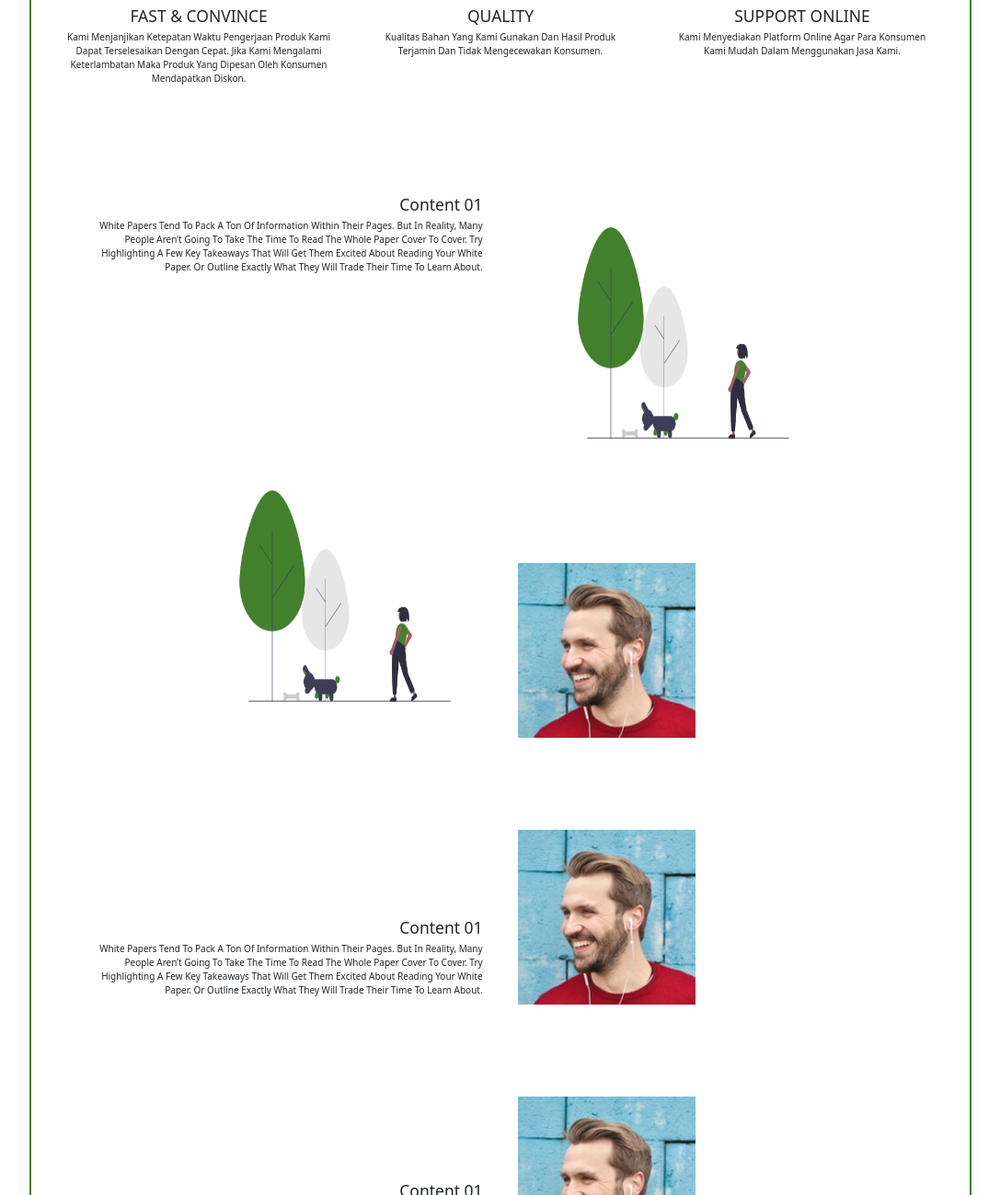
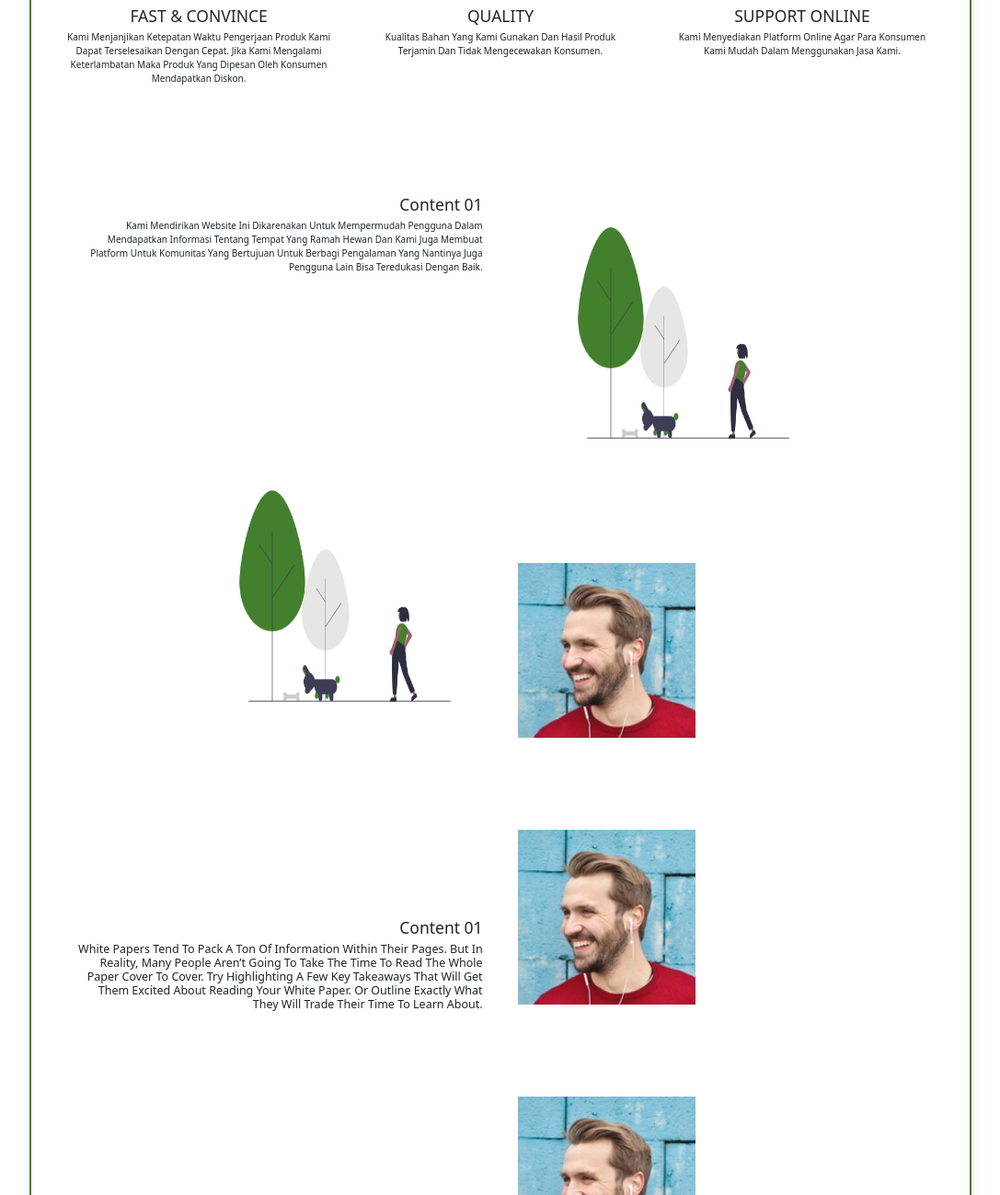
Before and after one commit to irenemariajoseph/WebDevFrontEnd, a plain HTML site: page rescuestory.html in a window 1280 px wide. Shown: the part 572-1871 px from the top of the page at 92% size, without its empty margins (96-1183 px from the left). Drawn offline with nearby package versions, Linux system fonts and the light colour scheme.

Commit message:
benerin banner + rescue

```diff
--- a/css/style.css
+++ b/css/style.css
@@ -40,6 +40,9 @@ section {
 
 #banner {
     padding: 0;
+    background-image: url(../image/poster1.png);
+    background-size: contain;
+
 }
 
 
@@ -204,6 +207,7 @@ section {
 .banner {
     width: 100%;
     position: relative;
+    background-image: url(../image/banner-1.png);
 }
 
 .prev, .next, .prev-event, .next-event{
@@ -289,7 +293,7 @@ section {
 
 .fade {
     -webkit-animation-name: fade;
-    -webkit-animation-duration: 1.5s;
+    -webkit-animation-duration: 4s;
     animation-name: fade;
     animation-duration: 4s;
 }
--- a/js/banner-animation.js
+++ b/js/banner-animation.js
@@ -15,5 +15,5 @@ function showSlides1() {
   }
   slides[slideIndex - 1].style.display = "block";
   dots[slideIndex - 1].className += " active";
-  setTimeout(showSlides1, 6000); // Change image every 2 seconds
+  setTimeout(showSlides1, 7000); // Change image every 2 seconds
 }
--- a/rescuestory.html
+++ b/rescuestory.html
@@ -101,24 +101,22 @@
             <div class="left-content">
                 <div class="kontengrup">
                     <h3>Content 01</h3>
-                    <p>White papers tend to pack a ton of information within their pages. But in reality, many
-                        people
-                        aren’t going to take the time to read the whole paper cover to cover. Try highlighting a few
-                        key
-                        takeaways that will get them excited about reading your white paper. Or outline exactly what
-                        they will trade their time to learn about.</p>
+                    <p>Kami mendirikan website ini dikarenakan untuk mempermudah pengguna dalam mendapatkan informasi
+                        tentang tempat yang ramah hewan dan kami juga
+                        membuat platform untuk komunitas yang bertujuan untuk berbagi pengalaman yang nantinya juga
+                        pengguna lain bisa teredukasi dengan baik.</p>
                 </div>
                 <div class="kontengrup">
                     <img style="margin-left: 3rem; width: 300px; height: 300px;" src="image/rescue1.png">
                 </div>
                 <div class="kontengrup">
                     <h3>Content 01</h3>
-                    <p>White papers tend to pack a ton of information within their pages. But in reality, many
+                    <h5>White papers tend to pack a ton of information within their pages. But in reality, many
                         people
                         aren’t going to take the time to read the whole paper cover to cover. Try highlighting a few
                         key
                         takeaways that will get them excited about reading your white paper. Or outline exactly what
-                        they will trade their time to learn about.</p>
+                        they will trade their time to learn about.</h5>
                 </div>
 
                 <div class="kontengrup">
```
Also changed, not shown: index.html (+2 -2 lines).
